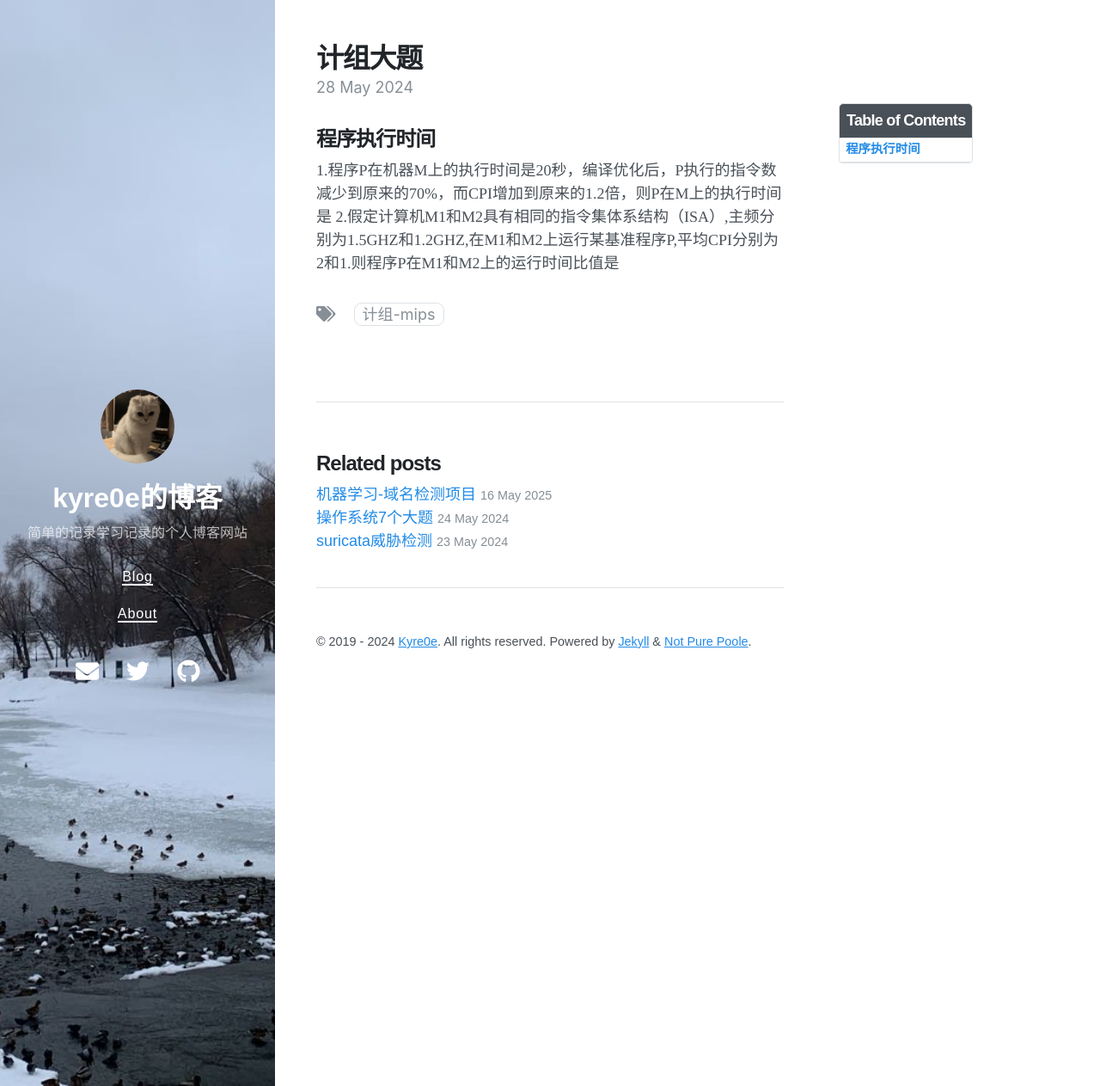
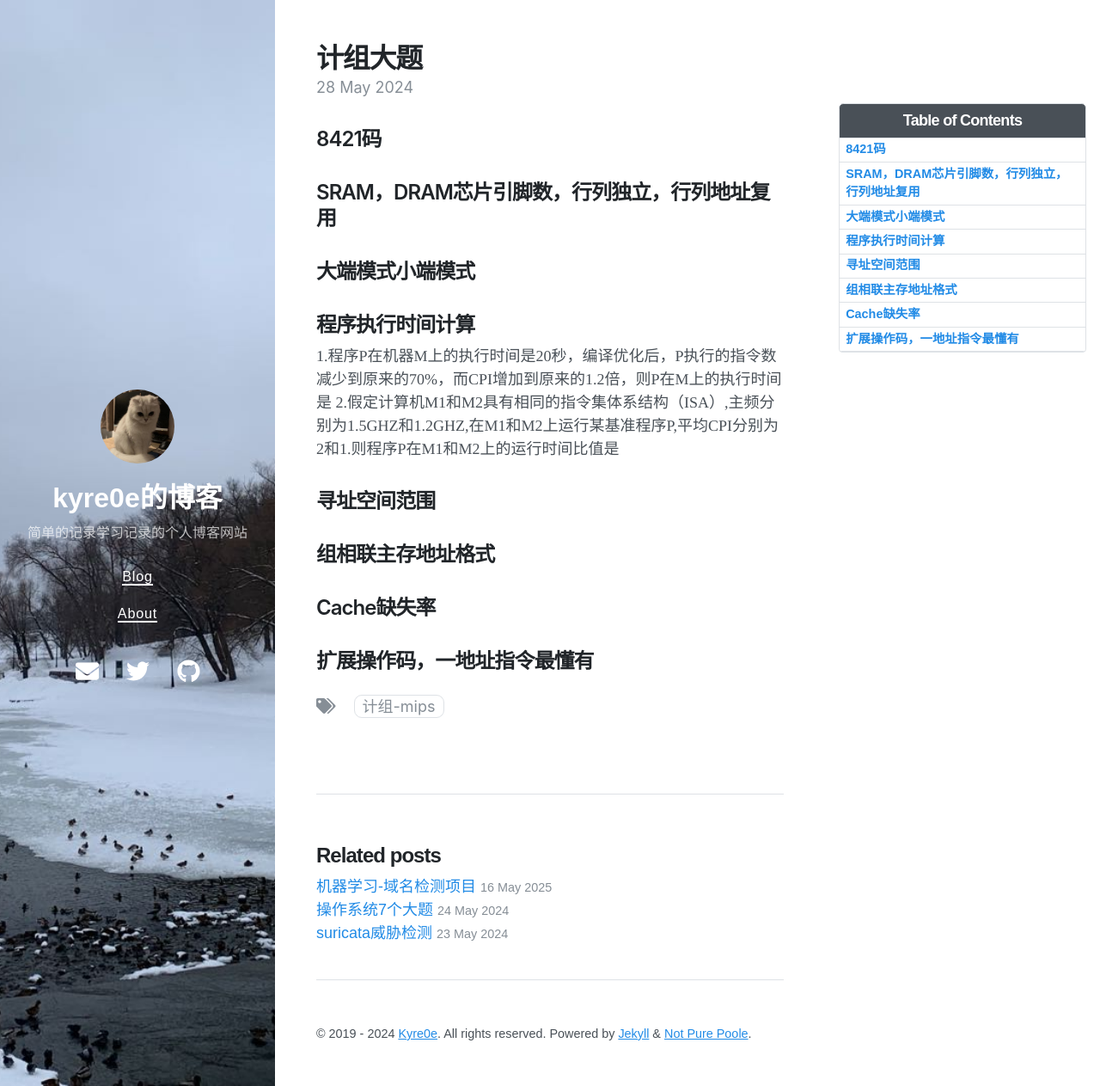
Before and after one commit to Kyre0ee/Kyre0ee.github.io, a Jekyll site: the page built from _posts/2024-05-28-计组大题.md, in a window 1280 px wide and 1263 px high. Shown: the whole window at 86% size. Built offline with Jekyll 4.4.1, drawn with Linux system fonts in a browser that asks for light colours; nearby versions of some CDN libraries.

Commit message:
Update 2024-05-28-计组大题.md

```diff
--- a/_posts/2024-05-28-计组大题.md
+++ b/_posts/2024-05-28-计组大题.md
@@ -5,7 +5,13 @@ date: 2024-05-28 09:30
 tags: 计组-MIPS
 toc: true
 ---
-
-## 程序执行时间
+## 8421码
+## SRAM，DRAM芯片引脚数，行列独立，行列地址复用
+## 大端模式小端模式
+## 程序执行时间计算
 1.程序P在机器M上的执行时间是20秒，编译优化后，P执行的指令数减少到原来的70%，而CPI增加到原来的1.2倍，则P在M上的执行时间是
 2.假定计算机M1和M2具有相同的指令集体系结构（ISA）,主频分别为1.5GHZ和1.2GHZ,在M1和M2上运行某基准程序P,平均CPI分别为2和1.则程序P在M1和M2上的运行时间比值是
+## 寻址空间范围
+## 组相联主存地址格式
+## Cache缺失率
+## 扩展操作码，一地址指令最懂有
```
